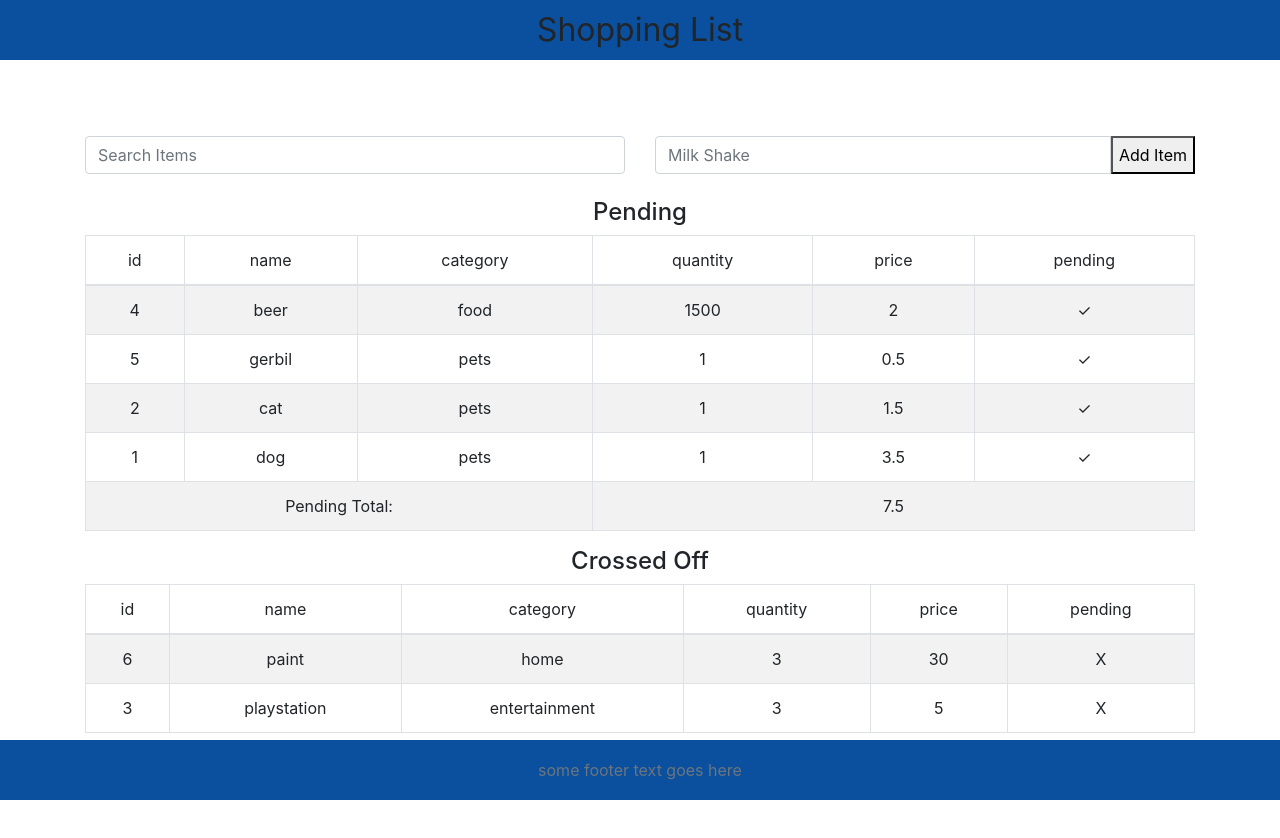
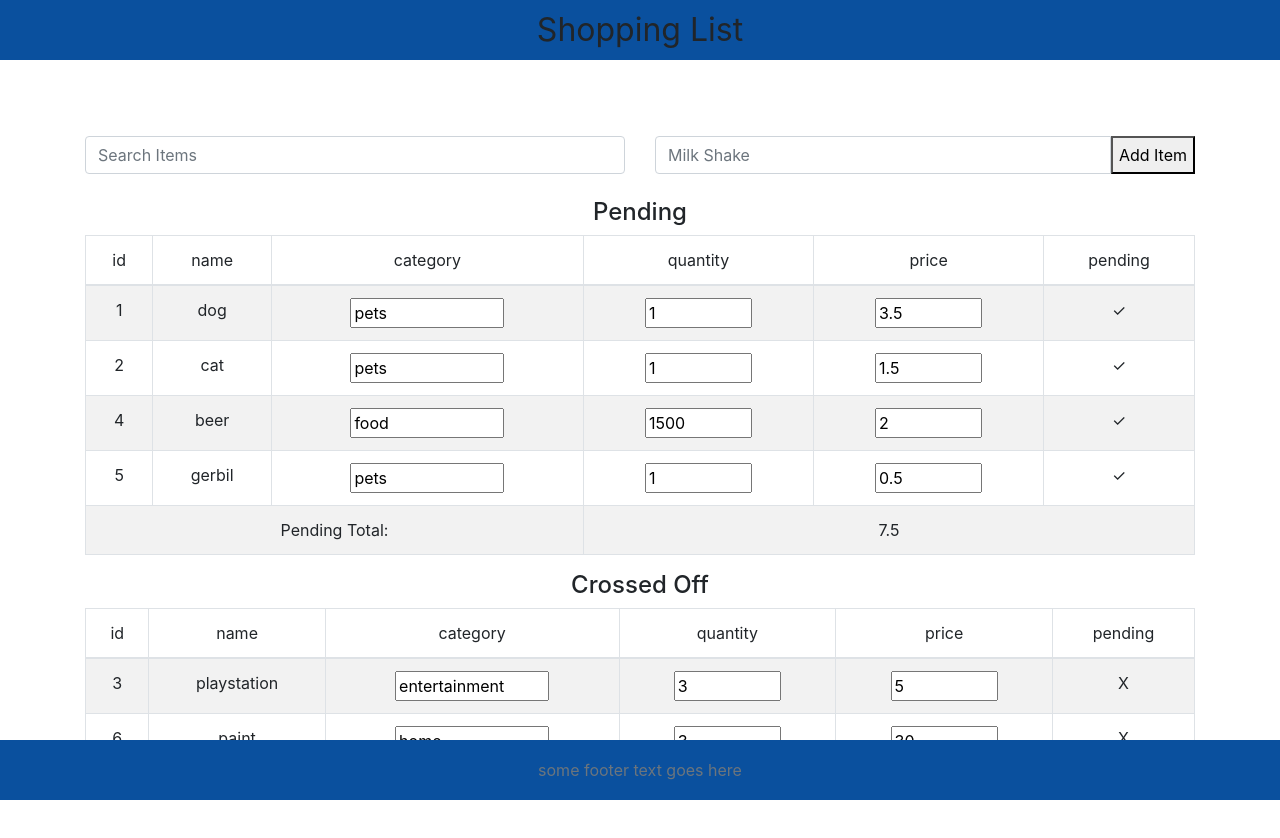
Before and after one commit to Spazcool/riceReactDemo, a React (Create React App) app: page / in a window 1280 px wide. Shown: the top 838 px of the page. Built offline with nearby package versions, Linux system fonts and the light colour scheme.

Commit message:
add input fields for the editable cells, still need to pass them functions

```diff
--- a/src/components/List.js
+++ b/src/components/List.js
@@ -6,14 +6,30 @@ import '../App.css';
 function List(props){
   const createRow = (datum, index, header) => {
     const att = Object.keys(datum);
-    const cells = att.map((cell) => (
+    const cells = att.map((cell) => {
+      console.log(cell)
+      if(cell === 'quantity' || cell === 'price'){
+        return(
+          <td key={`${cell}-cell-${index}`}>
+            <input type="number" id="tentacles" name="tentacles" min="0" max="1000" value={datum[cell]}></input>
+          </td>
+        )
+      }else if(cell === 'category'){
+        return(
+          <td key={`${cell}-cell-${index}`}>
+            <input type="text" id="name" name="name" required minlength="4" maxlength="8" size="10" value={datum[cell]}/>
+          </td>
+        )
+      }
+      return (
         <td key={`${cell}-cell-${index}`}>
           {
             datum[cell] === undefined || datum[cell] === false ? 'X' :
             datum[cell] === true ? '✓' : highlightText(datum[cell], props.searchTerm)
           }
         </td>
-      ));
+      )
+    });
 
       return (
       <tr onClick={(event) => props.togglePending(event)} id={`row-${datum.id}`} key={`row-${datum.id}`}>
@@ -23,9 +39,12 @@ function List(props){
   }
 
   const sumPending = (arr) => {
-    const prices = arr.map((el) => el.price);
-    const sum = prices.reduce((a, b) => a + b);
-    return sum;
+    if(arr.length){
+      const prices = arr.map((el) => el.price);
+      const sum = prices.reduce((a, b) => a + b);
+      return sum;
+    }
+   return 0;
   };
 
   const includesSearchTerm = (obj, term) => {
@@ -65,14 +84,15 @@ function List(props){
     return highlighted;
   }
 
-  // make category, quantity & price editble text fields
   const pending = props.data
     .filter((el) => el.pending === true && includesSearchTerm(el, props.searchTerm))
-    .sort((a , b) => a.category > b.category ? 1 : -1)
+    .sort((a , b) => {
+      if(a == true && b == true) {return a.category > b.category ? 1 : -1} return 0;})
     .map((el)=> createRow(el));
   const crossedOff = props.data
     .filter((el) => el.pending === false && includesSearchTerm(el, props.searchTerm))
-    .sort((a , b) => a.name > b.name ? 1 : -1)
+    .sort((a , b) => {
+      if(a == true && b == true){ return a.name > b.name ? 1 : -1} return 0;})
     .map((el)=> createRow(el));
   const pendingTotal = sumPending(props.data.filter((el) => el.pending === true && includesSearchTerm(el, props.searchTerm)));
   const halfTableWidth = Object.keys(props.data[0]).length / 2;
```
Also changed, not shown: 2 other files (tests, documents, lock files or other folders).
